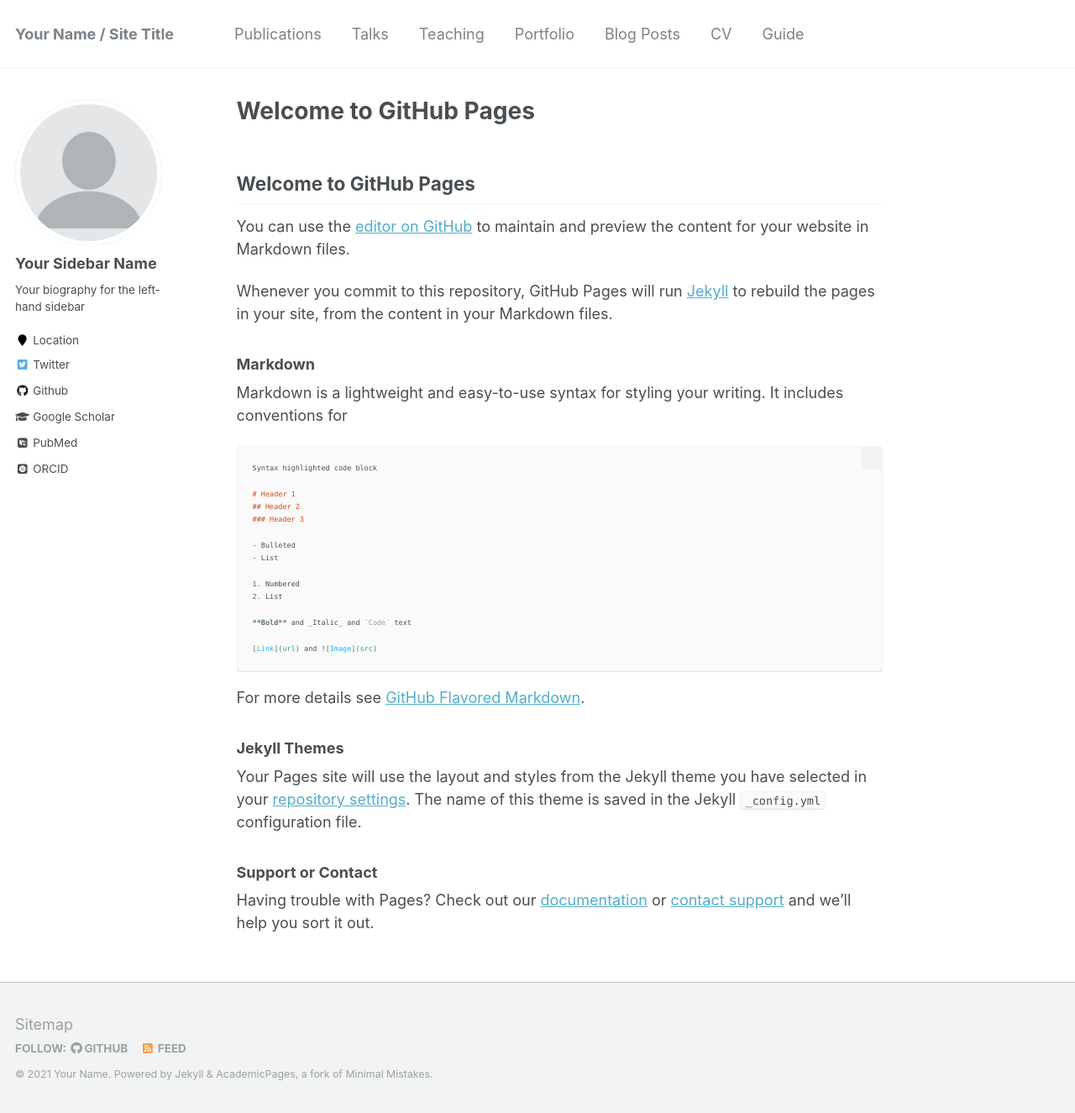
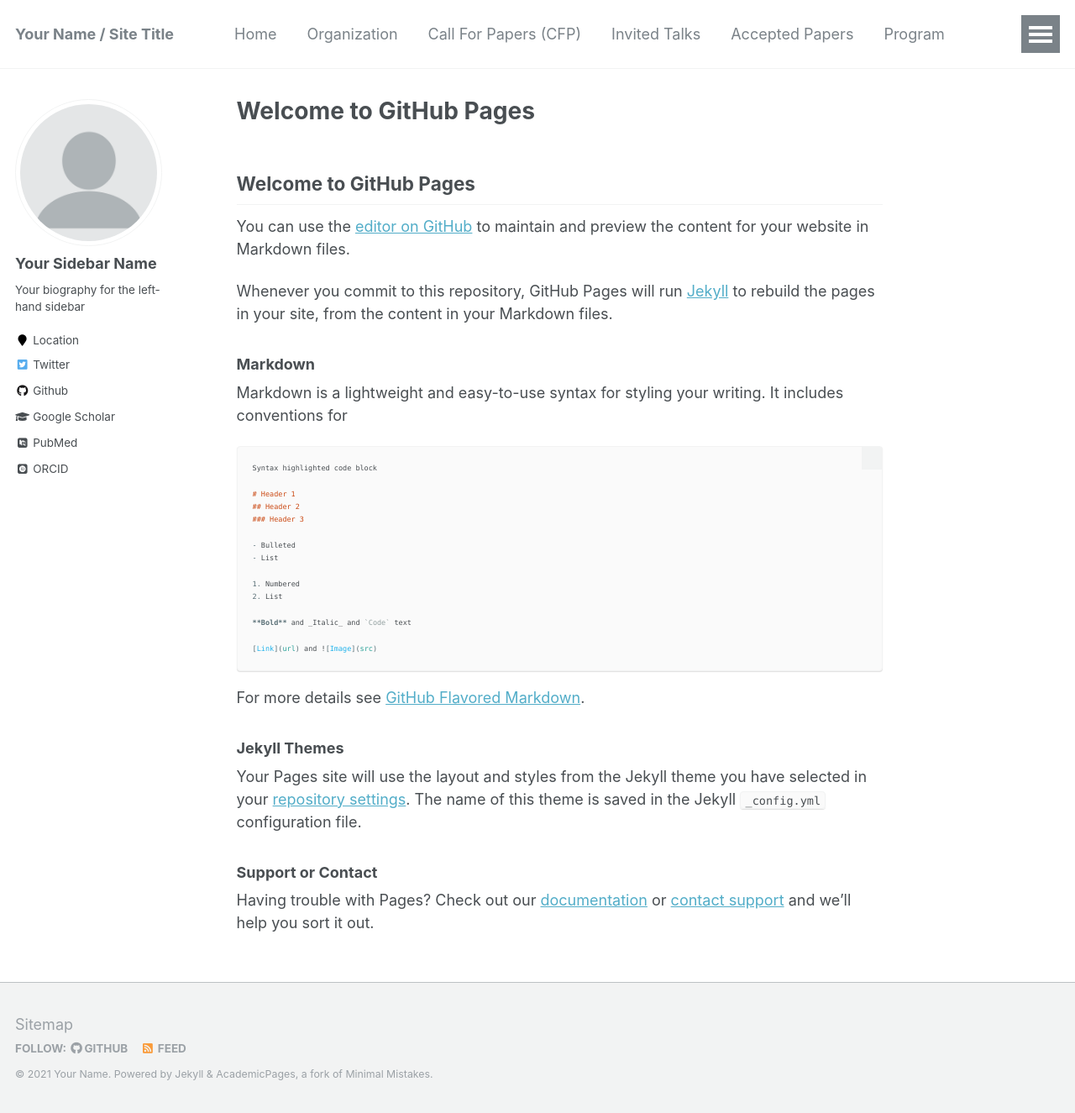
Before and after one commit to document-intelligence/DI-2022, a Jekyll site: the page built from index.md, in a window 1280 px wide and 1325 px high. Shown: the whole window at 84% size. Built offline with Jekyll 4.4.1, drawn with Linux system fonts in a browser that asks for light colours; some web fonts are replaced; our own code applies the rules of GitHub Pages for plain Markdown files.

Commit message:
updating titles bar

```diff
--- a/_data/navigation.yml
+++ b/_data/navigation.yml
@@ -1,22 +1,22 @@
 # main links links
 main:
-  - title: "Publications"
-    url: /publications/
+  - title: "Home"
+    url: /home/
 
-  - title: "Talks"
+  - title: "Organization"
+    url: /organization/
+
+  - title: "Call For Papers (CFP)"
+    url: /cfp/
+
+  - title: "Invited Talks"
     url: /talks/
 
-  - title: "Teaching"
-    url: /teaching/
+  - title: "Accepted Papers"
+    url: /papers/
 
-  - title: "Portfolio"
-    url: /portfolio/
+  - title: "Program"
+    url: /program/
 
-  - title: "Blog Posts"
-    url: /year-archive/
-
-  - title: "CV"
-    url: /cv/
-
-  - title: "Guide"
-    url: /markdown/
+  - title: "Presentations/Slides"
+    url: /slides/
```
